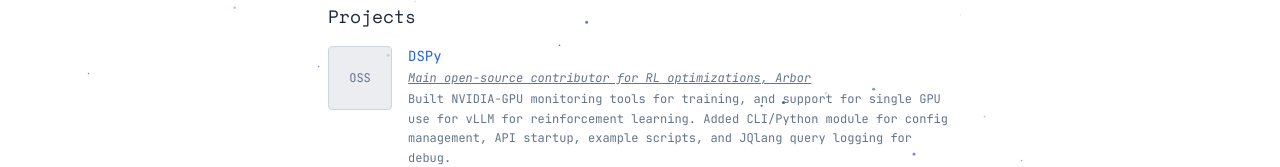
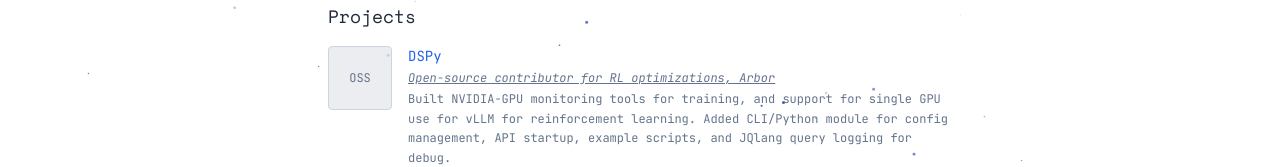
Before and after one commit to johnkimdw/portfolio, a React (Create React App) app: page / in a window 1280 px wide. Shown: the part 564-731 px from the top of the page. Built offline with nearby package versions, Linux system fonts and the light colour scheme.

Commit message:
Update Home.js

```diff
--- a/src/pages/Home.js
+++ b/src/pages/Home.js
@@ -20,7 +20,7 @@
 
   return (
     <div className="space-y-4 py-8">
-      {/* Header Section - Name and Photo like zen's */}
+      {/* Header Section */}
       <section className="flex items-center space-x-6 pb-8">
         <div className="w-20 h-20 flex-shrink-0">
           <img
@@ -59,7 +59,7 @@
             </button>
           </div>
 
-          {/* External Links - zen's style */}
+          {/* External Links */}
           <div className="flex flex-wrap items-center gap-3 sm:gap-4 text-sm font-sans">
             {[
               { name: 'git', url: 'https://github.com/johnkimdw' },
@@ -112,7 +112,7 @@
         </div>
       </section>
 
-      {/* Research Section - zen's style */}
+      {/* Research Section */}
       <section>
         <h2 className="text-lg font-medium 4 font-space" style={{ color: colors.text }}>
           Selected works
@@ -169,7 +169,7 @@
                 </a>
               </div>
               <p className="text-xs font-san italic underline" style={{ color: colors.textMuted }}>
-                Main open-source contributor for RL optimizations, Arbor
+                Open-source contributor for RL optimizations, Arbor
               </p>
               <p className="text-xs leading-relaxed font-sans" style={{ color: colors.textMuted }}>
                 Built NVIDIA-GPU monitoring tools for training, and support for single GPU use for vLLM for reinforcement learning.
```
